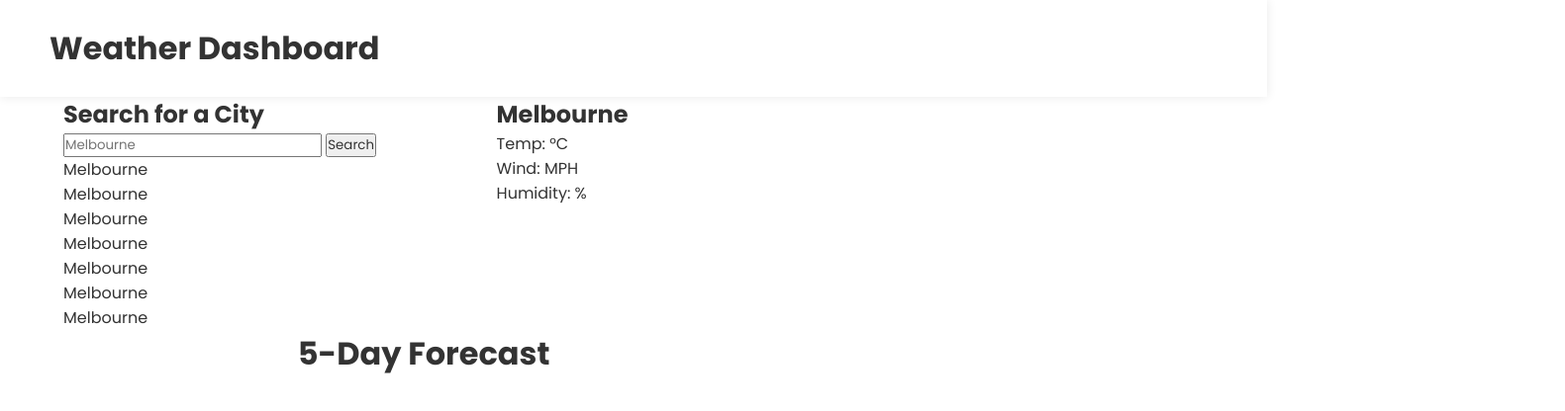
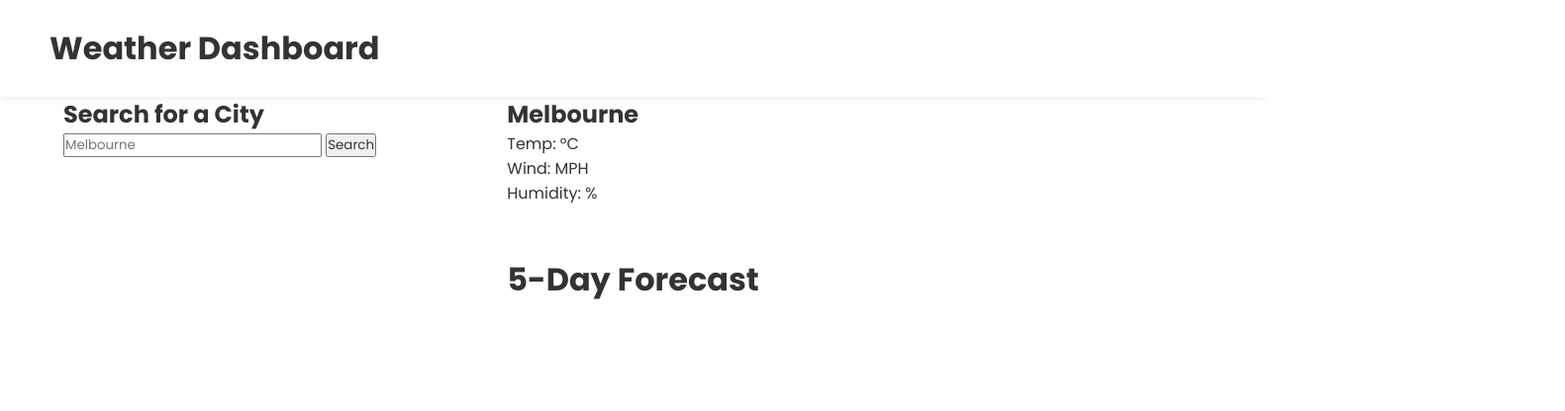
Before and after one commit to Verouge/Weather-Dashboard, a plain HTML site: page index.html in a window 1280 px wide. Shown: the whole page at 99% size, 1581 px wide, since content can reach past the window. Drawn offline with Linux system fonts and the light colour scheme.

Commit message:
Fixed JS - search history and main city now displays

```diff
--- a/assets/style.css
+++ b/assets/style.css
@@ -18,18 +18,25 @@ header {
   align-items: center;
 }
 
-.hero {
-  display: flex;
+.search {
+  display: inline-flex;
   margin-left: 5%;
 }
 
 .mainCity {
-  padding-left: 10%;
+  display: inline-flex;
+  position: relative;
+  left: 10%;
+  top: 50%;
+  flex-direction: column;
 }
 
 .forecast {
-  position: relative;
-  left: 23.5%;
+  margin-top: 20%;
+}
+
+.history {
+  margin-top: 10%;
 }
 
 li {
--- a/index.html
+++ b/index.html
@@ -14,7 +14,7 @@
     <header>
         <h1>Weather Dashboard</h1>
     </header>
-    <div class="hero">
+    <div class="search">
         <div>
             <h2>Search for a City</h2>
             <div class="search-box">
@@ -23,29 +23,29 @@
                     <button type="submit">Search</button>
                 </form>
             </div>
-            <div>
-                <ul id="searchHistory">
-                    <li>Melbourne</li>
-                    <li>Melbourne</li>
-                    <li>Melbourne</li>
-                    <li>Melbourne</li>
-                    <li>Melbourne</li>
-                    <li>Melbourne</li>
-                    <li>Melbourne</li>
+            <div class="history">
+                <ul id="search-history">
                 </ul>
             </div>
         </div>
-        <div class="mainCity">
-            <h2 id="city">Melbourne</h2>
+
+    </div>
+
+
+    <div class="mainCity">
+        <h2 id="city">Melbourne</h2>
+        <div>
             <p id="temp">Temp: <span></span>°C</p>
             <p id="wind">Wind: <span></span> MPH</p>
             <p id="humidity">Humidity: <span></span>%</p>
         </div>
+        <div class="forecast">
+            <h1>5-Day Forecast</h1>
+            <div>
+
+            </div>
+        </div>
     </div>
-    <div class="forecast">
-        <h1>5-Day Forecast</h1>
-    </div>
-
     <script src="js/script.js"></script>
 </body>
 
--- a/js/script.js
+++ b/js/script.js
@@ -1,10 +1,10 @@
 const apiKey = "07227df6c4027047a660a37a085c1dbc";
 
 // Function to convert city name to coordinates
-function convertCityToCoordinates(cityName) {
+function convertCityToCoordinates(cityName, stateCode = "", countryCode = "") {
   const limit = 1;
 
-  const geoApiUrl = `http://api.openweathermap.org/geo/1.0/direct?q=${cityName}&appid=${apiKey}`;
+  const geoApiUrl = `http://api.openweathermap.org/geo/1.0/direct?q=${cityName},${stateCode},${countryCode}&limit=${limit}&appid=${apiKey}`;
 
   return fetch(geoApiUrl)
     .then((response) => response.json())
@@ -55,15 +55,17 @@ function displaySearchHistory() {
       const listItem = document.createElement("li");
       listItem.textContent = city;
       searchHistoryList.appendChild(listItem);
+
+      // Add event listener to each search history item
+      listItem.addEventListener("click", function () {
+        searchWeather(city);
+      });
     });
   }
 }
 
-document.querySelector(".cities").addEventListener("submit", function (e) {
-  e.preventDefault();
-  const searchInput = document.querySelector('input[name="search"]');
-  const city = searchInput.value;
-
+// Function to search weather for a city
+function searchWeather(city) {
   convertCityToCoordinates(city)
     .then((coordinates) => {
       const latitude = coordinates.latitude;
@@ -90,6 +92,14 @@ document.querySelector(".cities").addEventListener("submit", function (e) {
     .catch((error) => {
       console.log("Error:", error);
     });
+}
+
+document.querySelector(".cities").addEventListener("submit", function (e) {
+  e.preventDefault();
+  const searchInput = document.querySelector('input[name="search"]');
+  const city = searchInput.value;
+
+  searchWeather(city);
 
   searchInput.value = ""; // Clear the input field
 });
```
